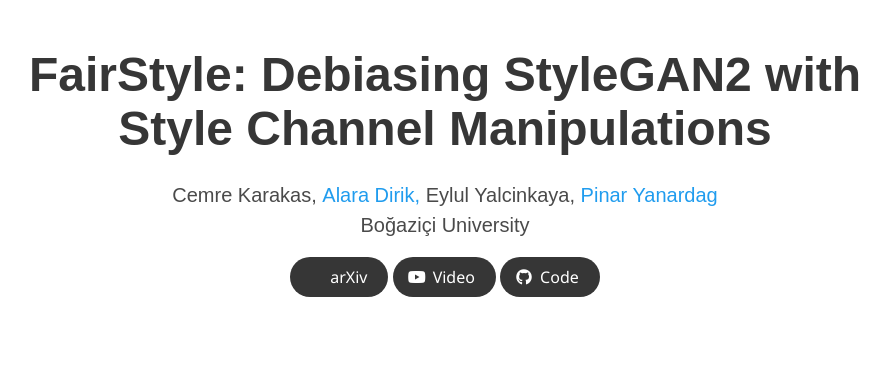
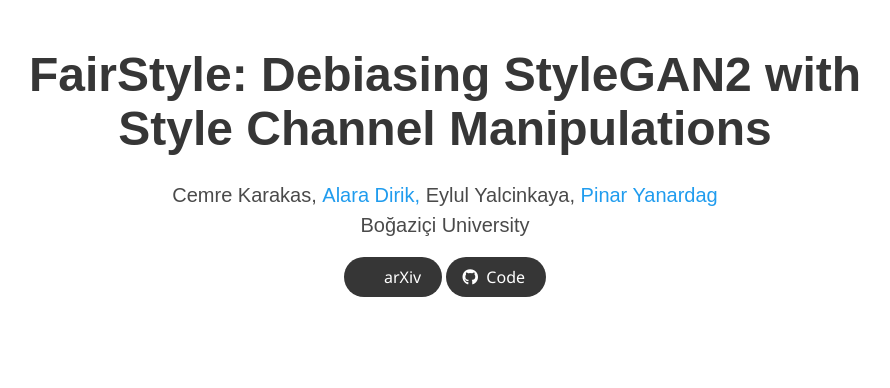
Before and after one commit to catlab-team/fairstyle, a plain HTML site: page index.html in a window 1280 px wide. Shown: the top 388 px of the page, without its empty margins (195-1085 px from the left). Drawn offline with nearby package versions, Linux system fonts and the light colour scheme; some icons are missing; a web font is replaced by a local one.

Commit message:
update links

```diff
--- a/index.html
+++ b/index.html
@@ -69,7 +69,7 @@
               <div class="publication-links">
                 <!-- Arxiv Link. -->
                 <span class="link-block">
-                  <a href="https://arxiv.org/abs/2112.08493"
+                  <a href="https://arxiv.org/abs/2202.06240"
                      class="external-link button is-normal is-rounded is-dark">
                     <span class="icon">
                       <i class="ai ai-arxiv"></i>
@@ -77,19 +77,10 @@
                     <span>arXiv</span>
                   </a>
                 </span>
-                <!-- Video Link. -->
-                <span class="link-block">
-                  <a href="https://youtu.be/ILm_5tvtzPI"
-                     class="external-link button is-normal is-rounded is-dark">
-                    <span class="icon">
-                      <i class="fab fa-youtube"></i>
-                    </span>
-                    <span>Video</span>
-                  </a>
-                </span>
+
                 <!-- Code Link. -->
                 <span class="link-block">
-                  <a href="https://github.com/catlab-team/stylemc"
+                  <a href="https://github.com/catlab-team/fairstyle"
                      class="external-link button is-normal is-rounded is-dark">
                     <span class="icon">
                       <i class="fab fa-github"></i>
```
